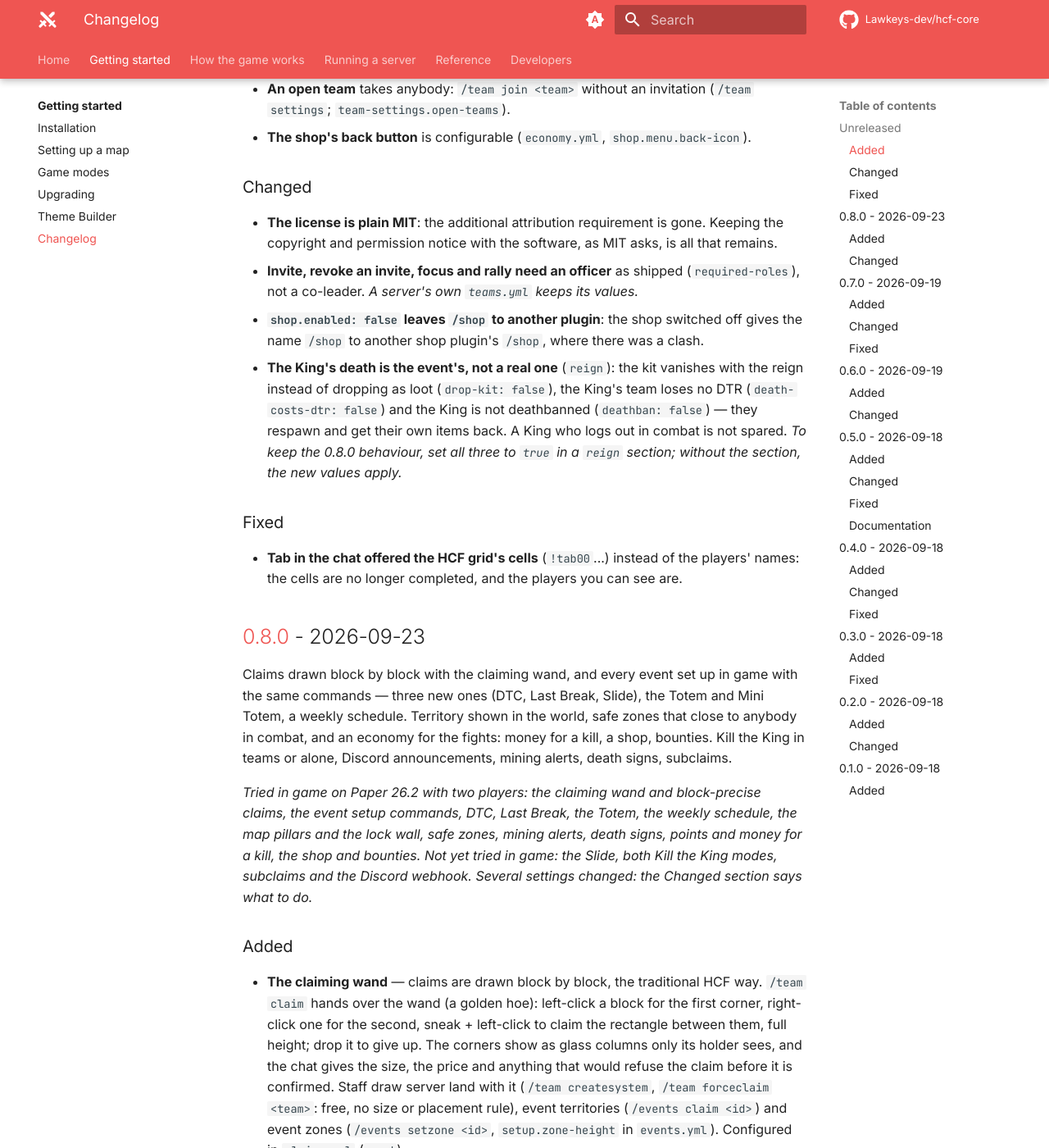
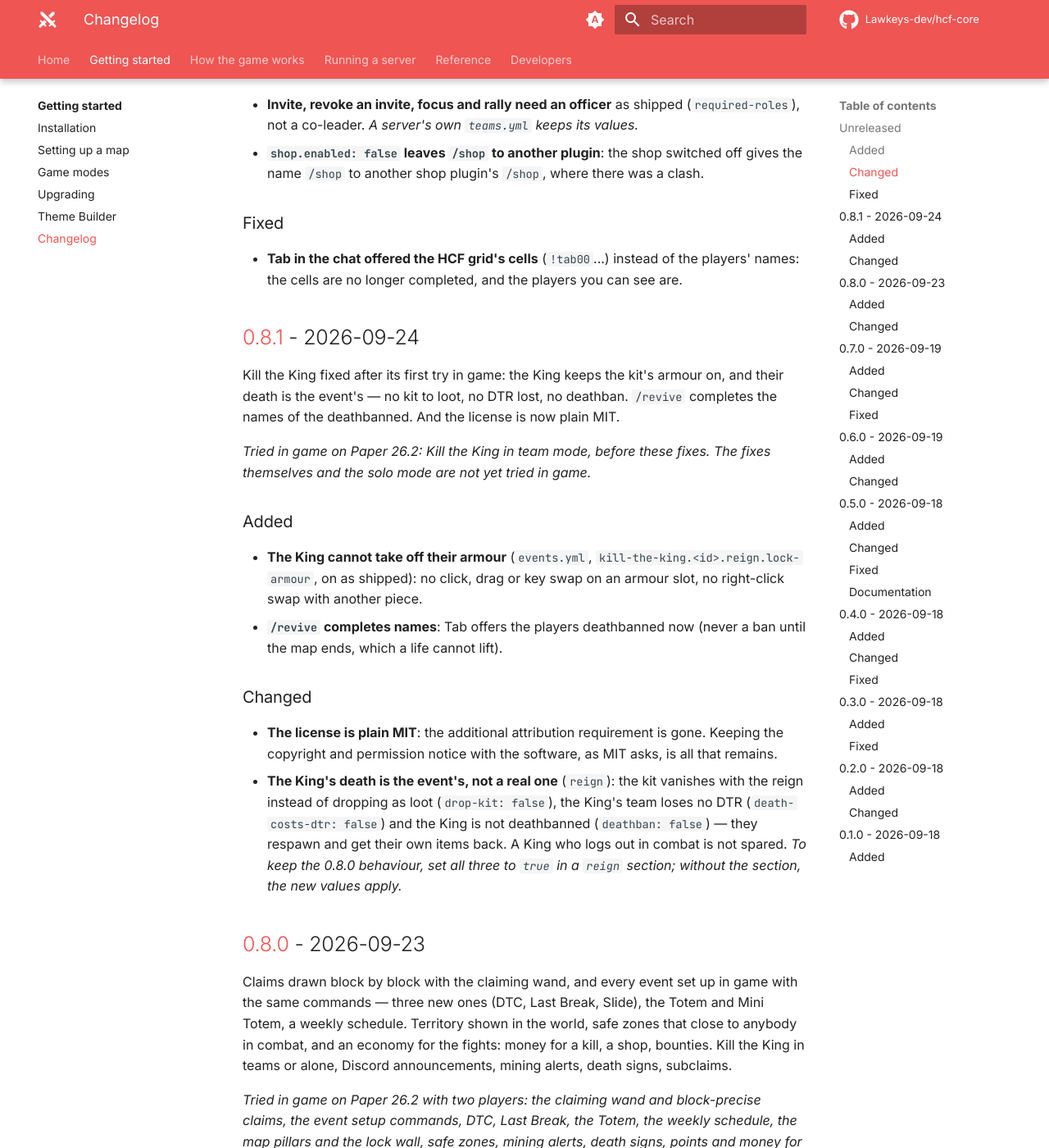
Before and after one commit to Lawkeys-dev/hcf-core, an MkDocs documentation site: the page built from docs/changelog.md, in a window 1280 px wide and 1400 px high, scrolled down 1067 px. Shown: the whole window at 82% size. Built offline with MkDocs 1.6.1 and Material for MkDocs 9.7.7, drawn with Linux system fonts in a browser that asks for light colours; comment, search, counter and statistics services are not loaded; some of the changed text lies outside the part shown.

Commit message:
Start 0.9.0-SNAPSHOT; 0.8.1 in the changelog

````diff
--- a/CHANGELOG.md
+++ b/CHANGELOG.md
@@ -17,13 +14,25 @@ A release gathers several changes: they collect under **Unreleased** as they rea
 - **The shop's back button** is configurable (`economy.yml`, `shop.menu.back-icon`).
 
 ### Changed
-- **The license is plain MIT**: the additional attribution requirement is gone. Keeping the copyright and permission notice with the software, as MIT asks, is all that remains.
 - **Invite, revoke an invite, focus and rally need an officer** as shipped (`required-roles`), not a co-leader. *A server's own `teams.yml` keeps its values.*
 - **`shop.enabled: false` leaves `/shop` to another plugin**: the shop switched off gives the name `/shop` to another shop plugin's `/shop`, where there was a clash.
-- **The King's death is the event's, not a real one** (`reign`): the kit vanishes with the reign instead of dropping as loot (`drop-kit: false`), the King's team loses no DTR (`death-costs-dtr: false`) and the King is not deathbanned (`deathban: false`) — they respawn and get their own items back. A King who logs out in combat is not spared. *To keep the 0.8.0 behaviour, set all three to `true` in a `reign` section; without the section, the new values apply.*
 
 ### Fixed
 - **Tab in the chat offered the HCF grid's cells** (`!tab00`...) instead of the players' names: the cells are no longer completed, and the players you can see are.
+
+## [0.8.1] - 2026-09-24
+
+Kill the King fixed after its first try in game: the King keeps the kit's armour on, and their death is the event's — no kit to loot, no DTR lost, no deathban. `/revive` completes the names of the deathbanned. And the license is now plain MIT.
+
+*Tried in game on Paper 26.2: Kill the King in team mode, before these fixes. The fixes themselves and the solo mode are not yet tried in game.*
+
+### Added
+- **The King cannot take off their armour** (`events.yml`, `kill-the-king.<id>.reign.lock-armour`, on as shipped): no click, drag or key swap on an armour slot, no right-click swap with another piece.
+- **`/revive` completes names**: Tab offers the players deathbanned now (never a ban until the map ends, which a life cannot lift).
+
+### Changed
+- **The license is plain MIT**: the additional attribution requirement is gone. Keeping the copyright and permission notice with the software, as MIT asks, is all that remains.
+- **The King's death is the event's, not a real one** (`reign`): the kit vanishes with the reign instead of dropping as loot (`drop-kit: false`), the King's team loses no DTR (`death-costs-dtr: false`) and the King is not deathbanned (`deathban: false`) — they respawn and get their own items back. A King who logs out in combat is not spared. *To keep the 0.8.0 behaviour, set all three to `true` in a `reign` section; without the section, the new values apply.*
 
 ## [0.8.0] - 2026-09-23
 
@@ -188,7 +197,8 @@ Classes and events.
 ### Added
 - First public version: teams, territory and DTR, combat and deathbans, lives, capture events (KOTH, Citadel, Conquest, Kill the King), Mountains, SOTW/EOTW/Purge, economy with Vault, kits and abilities, custom enchants and limiters, moderation tools, scoreboard and chat, holograms, redeem codes, the Lunar Client integration, and this documentation.
 
-[Unreleased]: https://github.com/Lawkeys-dev/hcf-core/compare/v0.8.0...HEAD
+[Unreleased]: https://github.com/Lawkeys-dev/hcf-core/compare/v0.8.1...HEAD
+[0.8.1]: https://github.com/Lawkeys-dev/hcf-core/releases/tag/v0.8.1
 [0.8.0]: https://github.com/Lawkeys-dev/hcf-core/releases/tag/v0.8.0
 [0.7.0]: https://github.com/Lawkeys-dev/hcf-core/releases/tag/v0.7.0
 [0.6.0]: https://github.com/Lawkeys-dev/hcf-core/releases/tag/v0.6.0
--- a/docs/developers/api.md
+++ b/docs/developers/api.md
@@ -10,7 +10,7 @@ HCFCore is not published to a Maven repository yet. Download the jar of a [relea
 // build.gradle.kts of your plugin
 dependencies {
     compileOnly("io.papermc.paper:paper-api:26.2.build.+")
-    compileOnly(files("libs/hcf-core-0.8.0.jar"))
+    compileOnly(files("libs/hcf-core-0.8.1.jar"))
 }
 ```
 
````
Also changed, not shown: other parts of CHANGELOG.md (+0 -3 lines), 1 other file.
